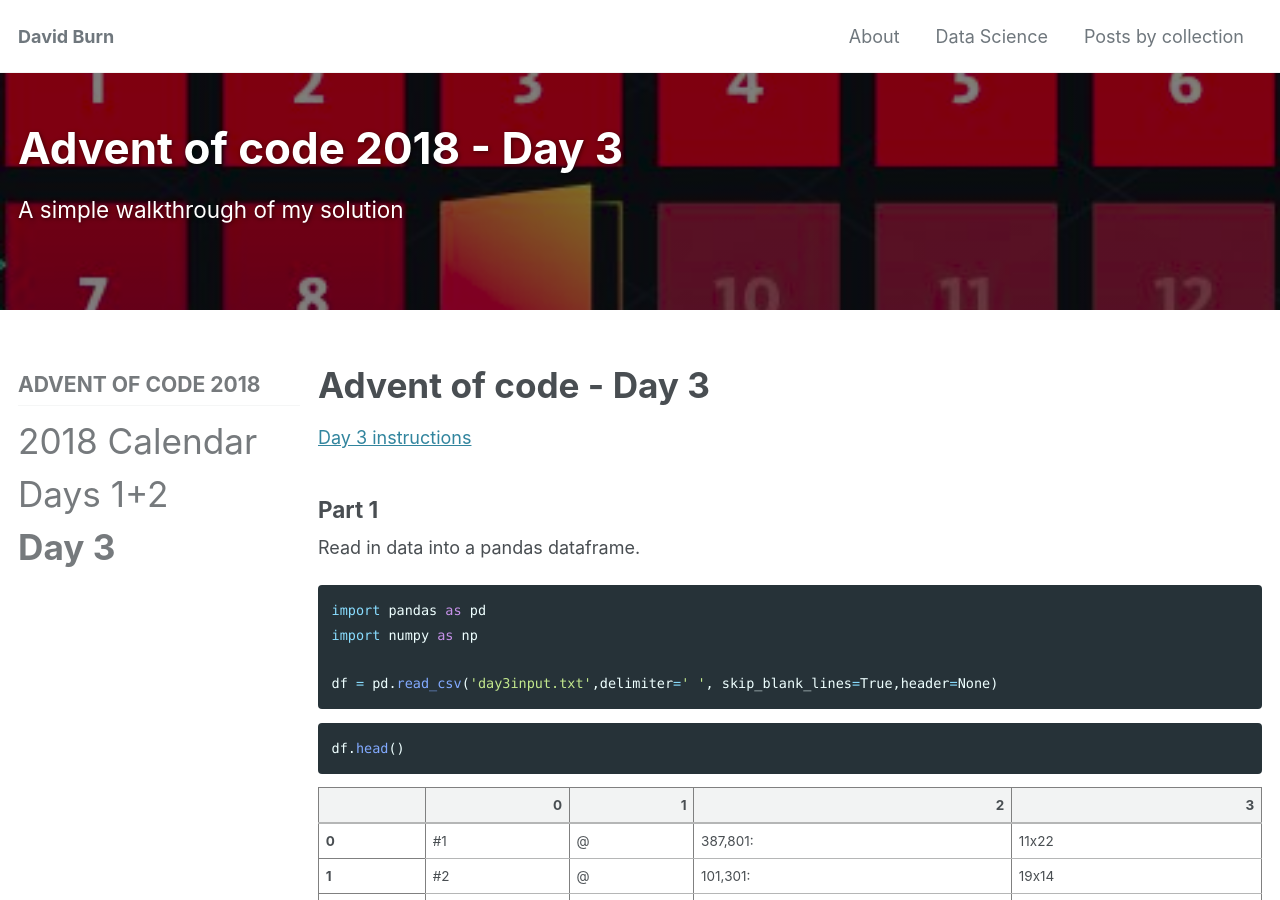
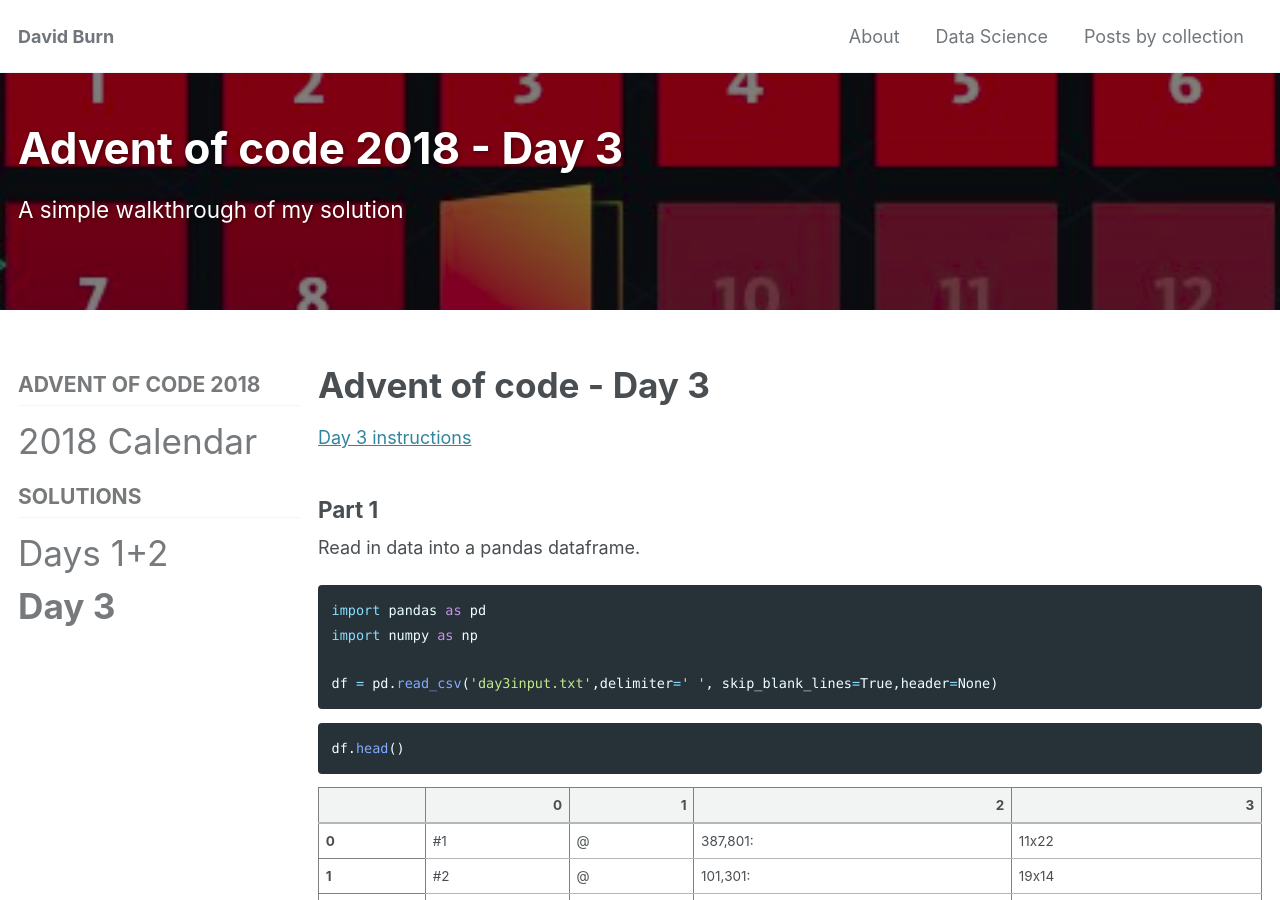
Before and after one commit to DavidBurn/davidburn.github.io, a Jekyll site: the page built from _advent-2018/03.md, in a window 1280 px wide and 900 px high. Built offline with Jekyll 4.4.1, drawn with Linux system fonts in a browser that asks for light colours; cached includes are drawn as plain includes; nearby versions of some CDN libraries.

````diff
--- a/_advent-2018/03.md
+++ b/_advent-2018/03.md
@@ -409,7 +409,7 @@ plt.show()
 ```
 
 
-![png](output_23_0.png)
+![png](/images/advent-2018/output_23_0.png)
 
 
 So to find the claim that does not overlap we need to loop through the claims again, checking whether the claim (array of ones) is equal to the fabric at the coordinates of the claim.
--- a/_data/navigation.yml
+++ b/_data/navigation.yml
@@ -20,6 +20,8 @@ advent-2018-sidebar:
     children:
       - title: "2018 Calendar"
         url: "https://adventofcode.com/2018"
+  - title: "Solutions"
+    children:
       - title: "Days 1+2"
         url: /
       - title: "Day 3"
````
Also changed, not shown: _advent-2018/output_23_0.png (deleted).
